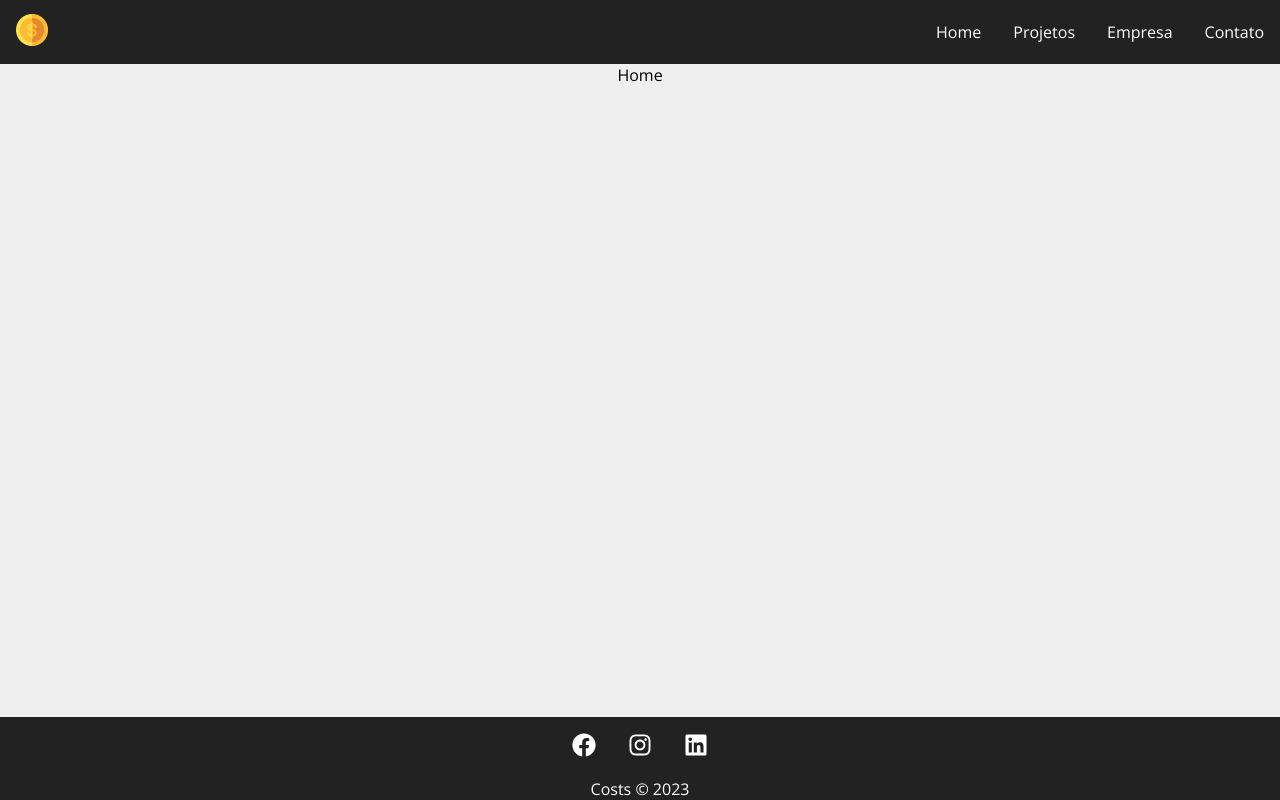
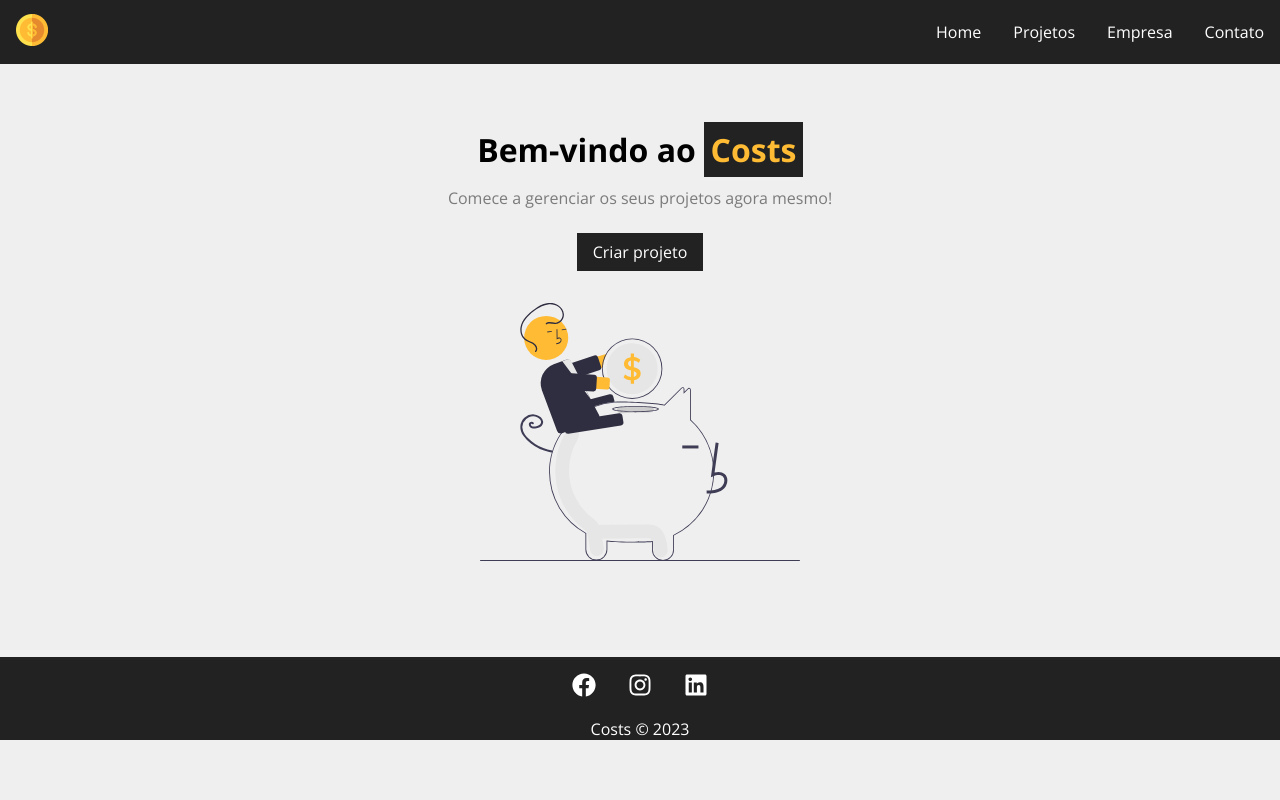
Before and after one commit to wellingtongmota/costs, a React (Vite) app: page / in a window 1280 px wide. Built offline with nearby package versions, Linux system fonts and the light colour scheme.

Commit message:
Criacao layout LinkButton

```diff
--- a/src/layout/Container.module.css
+++ b/src/layout/Container.module.css
@@ -1,14 +1,13 @@
 .container {
-  position: relative;
   width: 100%;
-  display: flex;
-  flex-wrap: wrap;
-  justify-content: space-around;
+  /* display: flex; */
+  /* flex-wrap: wrap; */
+  /* justify-content: space-around; */
   /* background-color: cadetblue; */
 }
 
 .min_height {
-  /* max-height: 70vh; */
+  max-height: 75%;
 }
 
 .start {
--- a/src/layout/Footer.module.css
+++ b/src/layout/Footer.module.css
@@ -1,12 +1,8 @@
 footer {
-  position: absolute;
-  bottom: 0;
-  left: 0;
-  width: 100%;
-  background-color: #222;
   display: flex;
   flex-direction: column;
   align-items: center;
+  background-color: #222;
   color: #fff;
 }
 
--- /dev/null
+++ b/src/layout/LinkButton.jsx
@@ -0,0 +1,8 @@
+import { Link } from 'react-router-dom'
+import styles from './LinkButton.module.css'
+
+export default function LinkButton ({to, text}) {
+  return (
+    <Link className={styles.btn} to={to}>{text}</Link>
+  )
+}
--- /dev/null
+++ b/src/layout/LinkButton.module.css
@@ -0,0 +1,11 @@
+.btn {
+  background-color: #222;
+  color: #fff;
+  padding: .5em 1em;
+  text-decoration: none;
+}
+
+.btn:hover {
+  transition: .3s;
+  color: #ffbb33;
+}
--- a/src/routes/Home.jsx
+++ b/src/routes/Home.jsx
@@ -1,9 +1,14 @@
-const Home = () => {
-  return(
-    <div>
-      <p>Home</p>
-    </div>
+import styles from './Home.module.css'
+import LinkButton from '../layout/LinkButton'
+import savings from "../img/savings.svg"
+
+export default function Home() {
+  return (
+    <section className={styles.container_home}>
+      <h1>Bem-vindo ao <span>Costs</span></h1>
+      <p>Comece a gerenciar os seus projetos agora mesmo!</p>
+      <LinkButton to="/newproject" text="Criar projeto" />
+      <img src={savings} alt="Costs" />
+    </section>
   )
 }
-
-export default Home
--- /dev/null
+++ b/src/routes/Home.module.css
@@ -0,0 +1,29 @@
+.container_home {
+  width: 100%;
+  display: flex;
+  flex-direction: column;
+  align-items: center;
+  justify-content: center;
+  padding: 4em;
+}
+
+.container_home h1 {
+  font-size: 2em;
+  margin-bottom: .5em;
+}
+
+.container_home h1 span {
+  padding: .2em;
+  color: #ffbb33;
+  background-color: #222;
+}
+
+.container_home p {
+  color: #7b7b7b;
+  margin-bottom: 1.5em;
+}
+
+.container_home img {
+  margin: 2em 0em;
+  width: 20em;
+}
```
